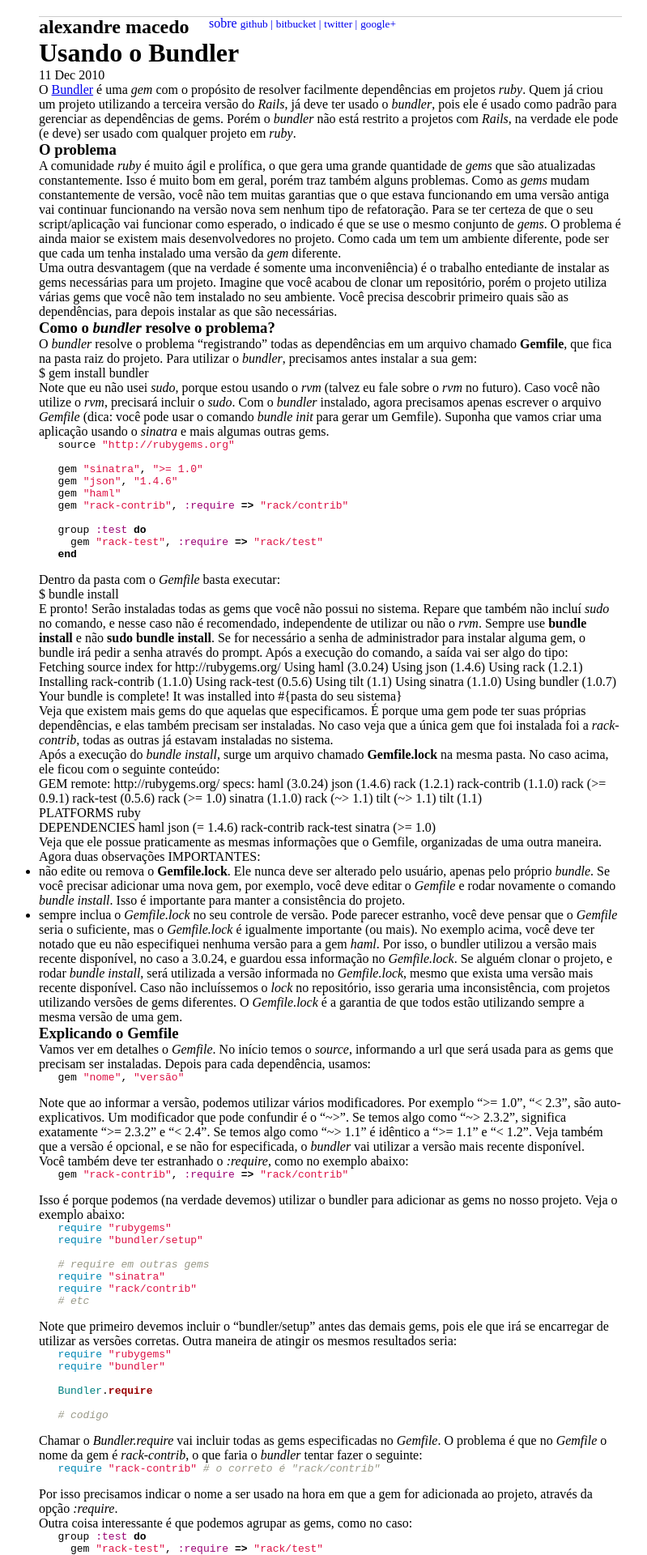
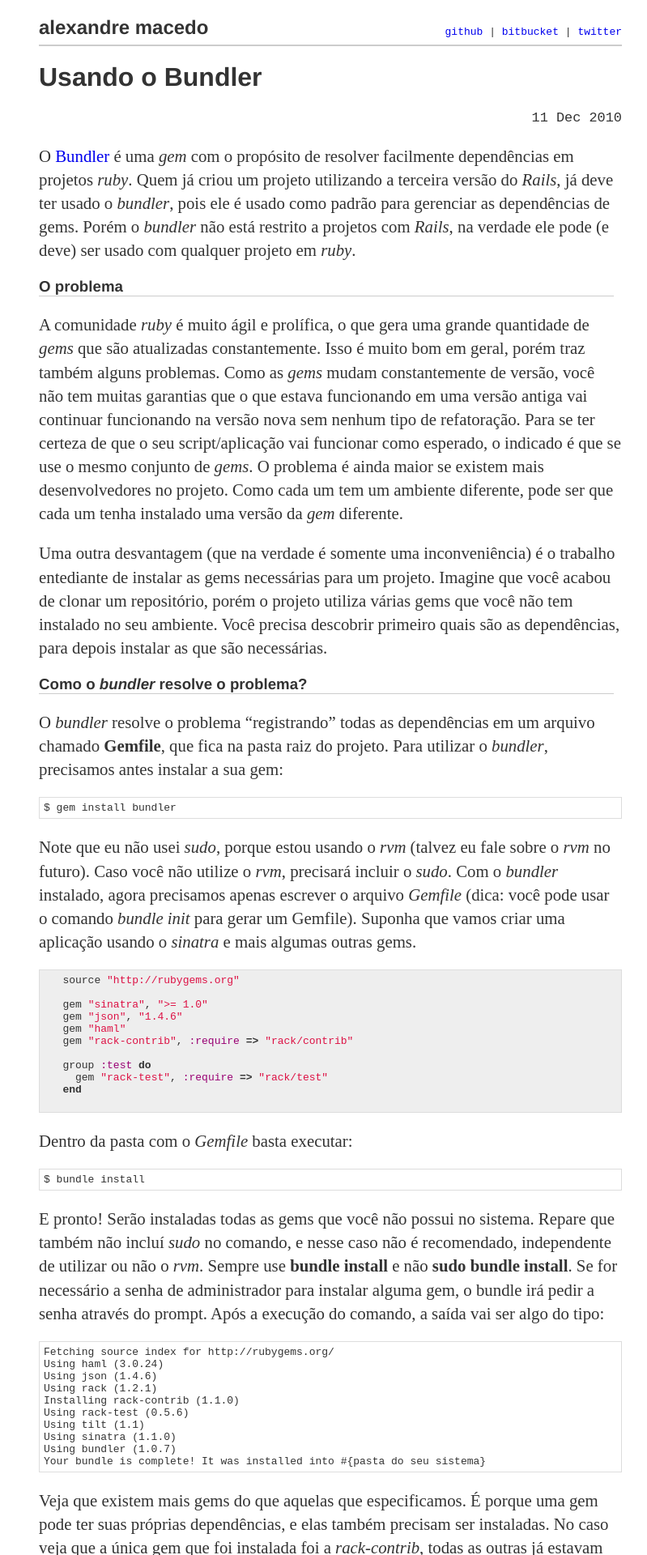
Before and after one commit to alexmacedo/alexmacedo.github.com, a Jekyll site: the page built from _posts/2010-12-11-usando-o-bundler.markdown, in a window 1280 px wide. Shown: the top 1920 px of the page at 81% size, without its empty margins (232-1031 px from the left). Built offline with Jekyll 4.4.1, drawn with Linux system fonts in a browser that asks for light colours; some web fonts are replaced; some of the changed text lies outside the part shown.

Commit message:
More changes to css.

```diff
--- a/_layouts/default.html
+++ b/_layouts/default.html
@@ -1,6 +1,8 @@
 <!DOCTYPE HTML>
 <html>
 <head>
+    <!--link href='http://fonts.googleapis.com/css?family=Ubuntu+Mono|Sorts+Mill+Goudy:400,400italic' rel='stylesheet' type='text/css'-->
+    <link href='http://fonts.googleapis.com/css?family=Fanwood+Text:400,400italic' rel='stylesheet' type='text/css'>
     <meta http-equiv="content-type" content="text/html; charset=utf-8">
     <title>Alexandre Macedo</title>
     <link rel="stylesheet" href="/css/syntax.css" type="text/css" media="screen" charset="utf-8">
@@ -9,12 +11,10 @@
 <body>
     <div id="header">
         <h2>alexandre macedo</h2>
-        <ul>
-            <li><a href="#">sobre</a></li>
-            <li><a href="#"><small>github |</small></a></li>
-            <li><a href="#"><small>bitbucket |</small></a></li>
-            <li><a href="#"><small>twitter |</small></a></li>
-            <li><a href="#"><small>google+</small></a></li>
+        <ul class="contact">
+            <li><a href="http://github.com/alexmacedo">github</a> | </li>
+            <li><a href="http://bitbucket.org/alexmacedo">bitbucket</a> | </li>
+            <li><a href="http://twitter.com/#!/_alexmacedo">twitter</a></li>
         </ul>
     </div>
 
@@ -22,8 +22,10 @@
         {{ content }}
     </div>
 
-    <div id="footer">
-        <p>Powered by Jekyll and GitHub.</p>
-    </div>
+    <footer>
+        <p>
+            Powered by <a href="http://jekyllrb.com">Jekyll</a> and <a href="http://github.com">GitHub</a>.
+        </p>
+    </footer>
 </body>
 <html>
--- a/css/style.css
+++ b/css/style.css
@@ -3,22 +3,48 @@
 body {
     width: 720px;
     margin: 20px auto;
+    color: #333;
+}
+
+a {
+    text-decoration: none;
+}
+
+a:hover {
+    text-decoration: underline
+}
+
+h1, h2, h3, h4, h5, h6 {
+    margin: 10px 10px 10px 0px;
+    font-family: Helvetica, sans-serif;
+}
+
+p {
+    font-family: 'Fanwood Text', serif;
+    line-height: 1.4em;
+    font-size: 1.3em;
+    margin-top: 10px;
+    margin-bottom: 10px;
 }
 
 #header {
     display: block;
     width: 720px;
-    border-bottom: 1px solid #CCC;
+    height: 35px;
+    border-bottom: 2px solid #CCC;
+    margin-bottom: 20px;
 }
 
 #header h2 {
-    width: 200px;
+    margin: 0px 5px 0px 0px;
+    width: 250px;
     float: left;
 }
 
-#header ul {
-    float: left;
-    margin-left: 10px;
+#header ul.contact {
+    float: right;
+    font-family: monospace;
+    margin-top: 12px;
 }
 
 #header li {
@@ -32,15 +58,18 @@
 #header li a:hover {
     text-decoration: underline;
 }
+
 #header small {
 }
 
-#footer {
+footer {
     margin-top: 20px;
-    border-top: 1px;
+    border-top: 2px solid #CCC;
+    font-size: 0.8em;
+    font-style: italic;
 }
 
-#footer p {
+footer p {
     text-align: center;
 }
 
@@ -56,19 +85,43 @@
 
 #posts li {
     list-style-type: none;
+    margin-top: 10px;
+    font-size: 1.3em;
+    margin-left: 60px;
+    font-family: 'Fanwood Text', serif;
 }
 
 #posts span {
+    font-family: monospace;
+    margin-left: 10px;
 }
 
 #posts a {
+    padding: 5px 10px;
+}
+
+#posts a:hover {
+    background: #f9f8fa;
 }
 
 #post h1 {
 }
 
-#post p#date {
+#post h2, #post h3 {
+    border-bottom: 1px solid #CCC;
 }
 
-#post div#body {
+#post #date {
+    font-family: monospace;
+    text-align: right;
 }
+
+#post p {
+    margin: 20px 0px;
+}
+
+pre {
+    background: #EEE;
+    border: 1px solid #DDD;
+    padding: 5px;
+}
```
Also changed, not shown: _posts/2010-12-11-usando-o-bundler.markdown (+18 -18 lines).
